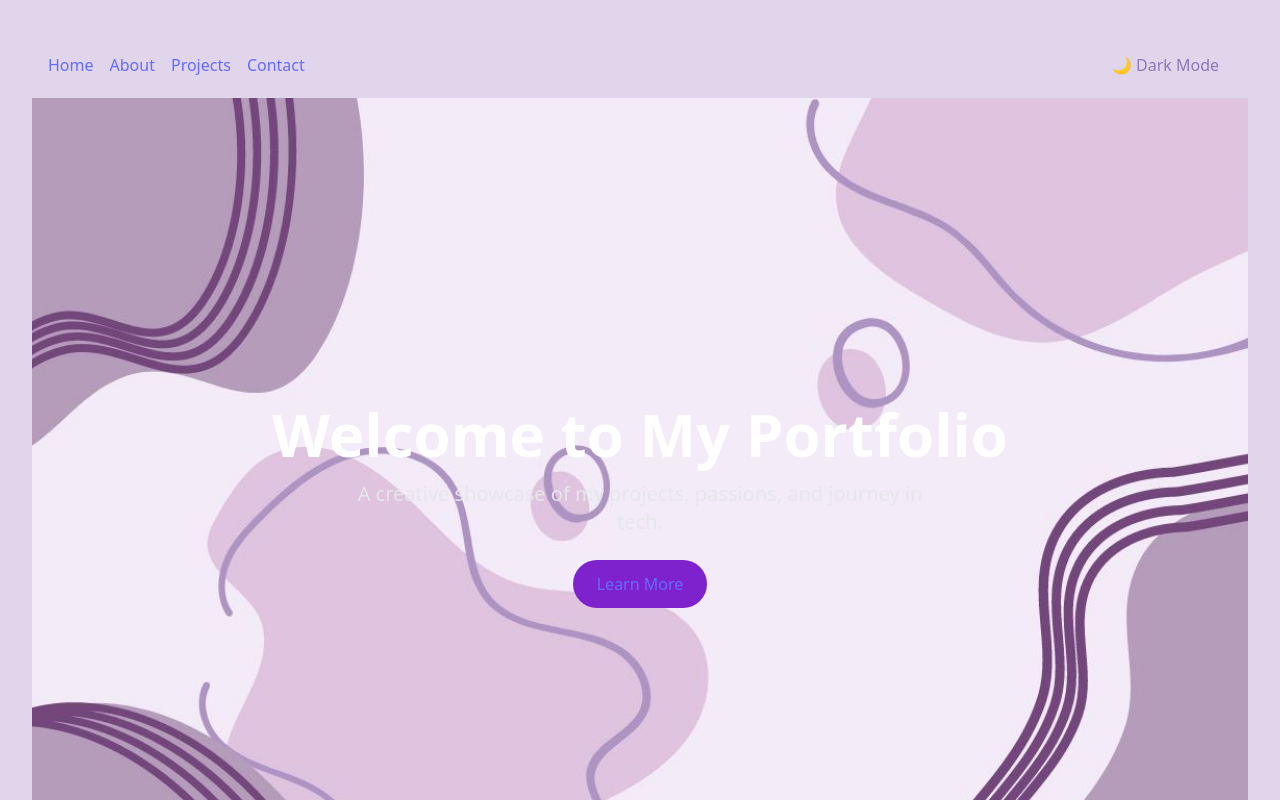
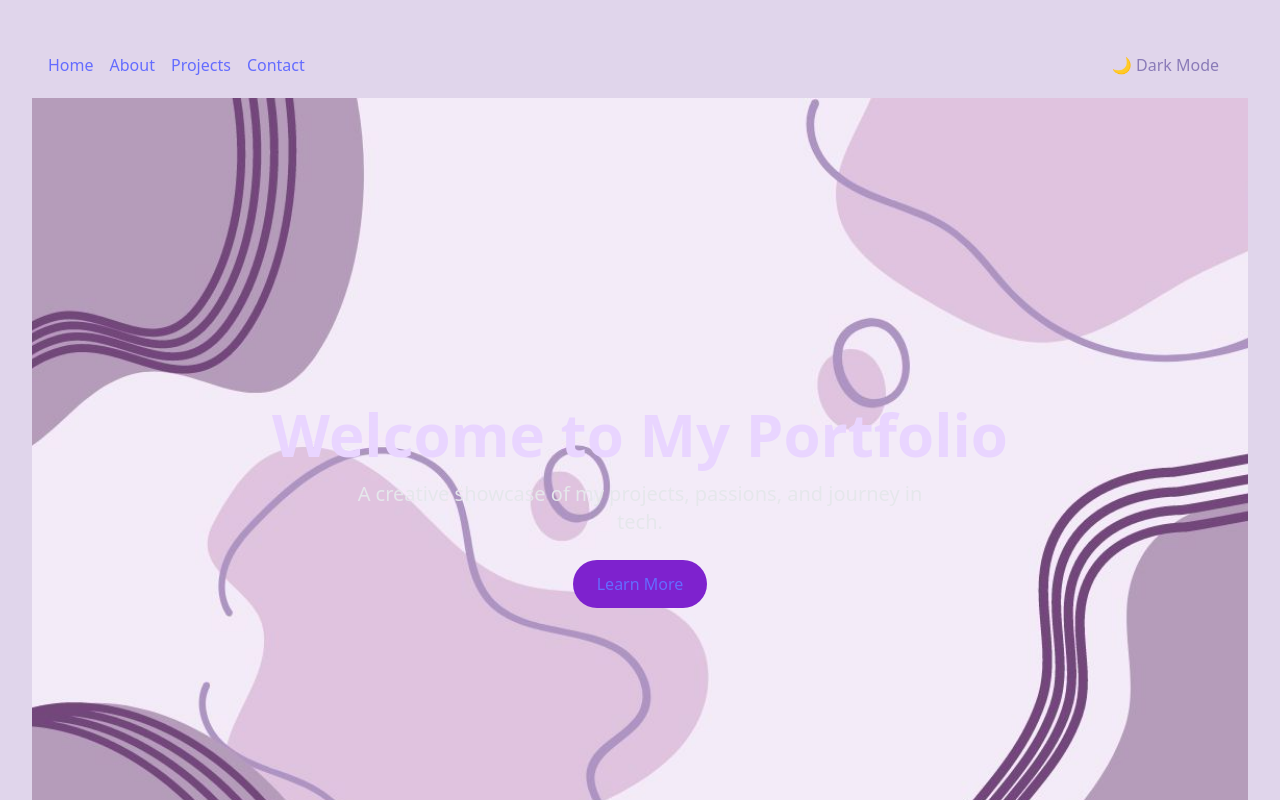
Before and after one commit to ShrutiTokekar/Portfolio-site, a React (Vite) app: page / in a window 1280 px wide. Shown: the top 800 px of the page. Built offline with nearby package versions, Linux system fonts and the light colour scheme.

Commit message:
Update Hero.jsx

```diff
--- a/src/components/Hero.jsx
+++ b/src/components/Hero.jsx
@@ -6,7 +6,7 @@ import meImage from '../assets/me.JPG';
 
 const Hero = () => {
   return (
-    <div className="text-white overflow-x-hidden">
+    <div className="text-purple-200 overflow-x-hidden">
       {/* Section 1: Welcome with background */}
       <section
         className="relative min-h-screen bg-cover bg-center flex flex-col items-center justify-center text-center px-4"
```
